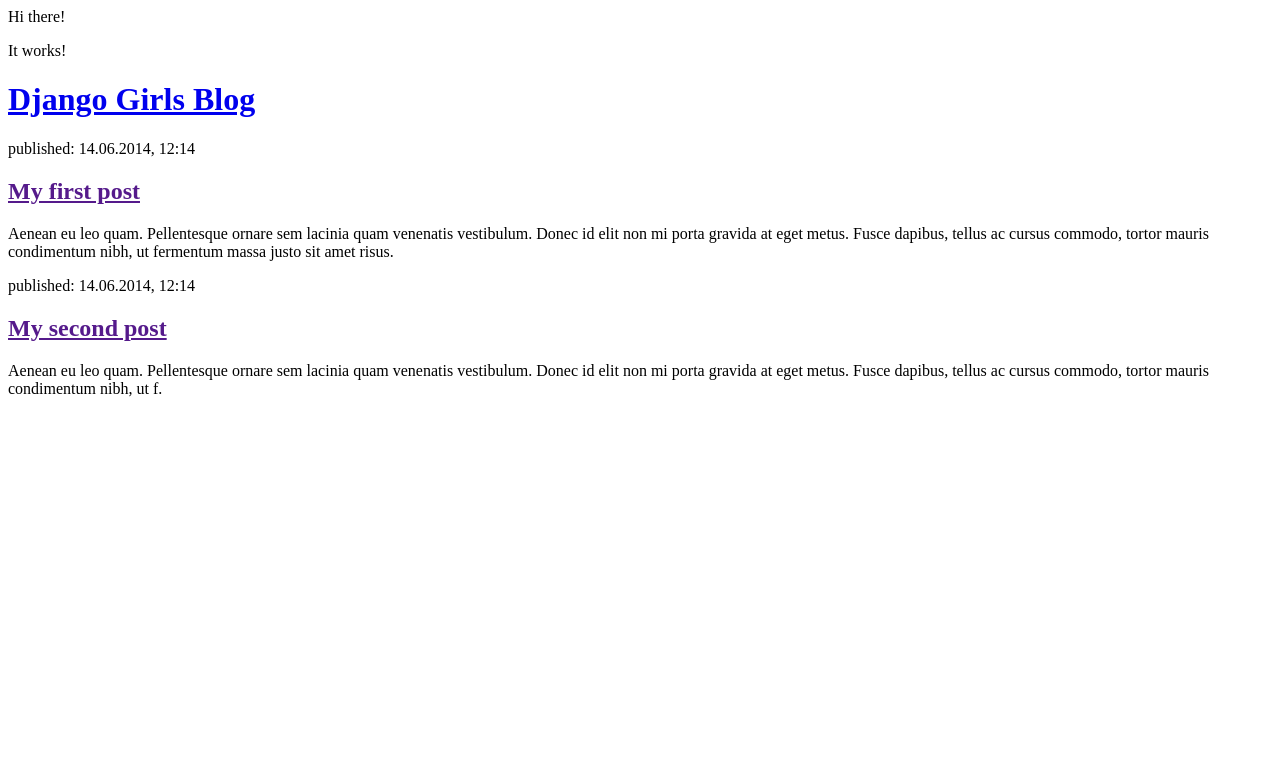
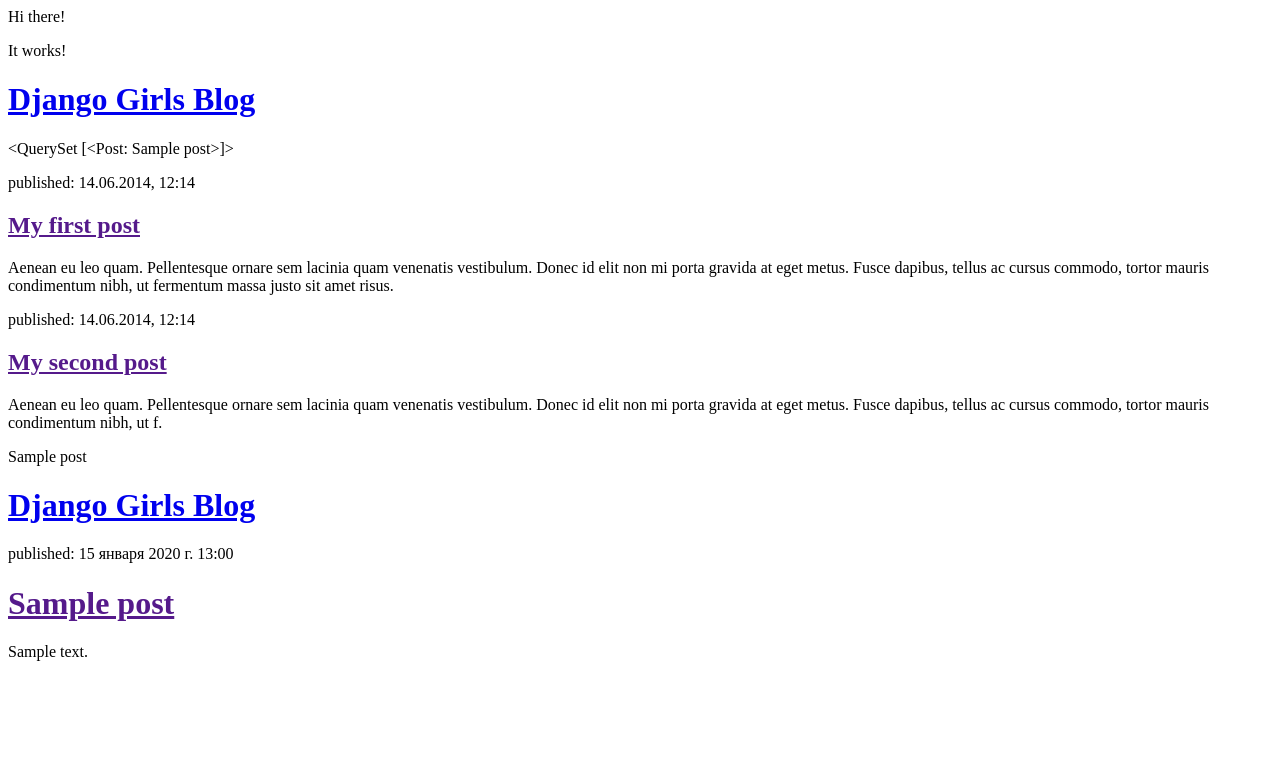
Before and after one commit to Alice1342/piggy, a Django app: template blog/templates/blog/post_list.html in a window 1280 px wide. Shown: the top 783 px of the page. Run offline with Django 4.2, Linux system fonts and the light colour scheme; the template is opened without the code that fills it: values that come from a table or form of the project are taken from there, others are empty; tables that the repository leaves empty hold one stand-in row (values such as "Sample post").

Commit message:
Modified templates to display posts from database.

```diff
--- a/blog/templates/blog/post_list.html
+++ b/blog/templates/blog/post_list.html
@@ -15,9 +15,7 @@
     <body>
         <div>
             <h1><a href="/">Django Girls Blog</a></h1>
-        </div>
-
-        <div>
+            {{ posts }}
             <p>published: 14.06.2014, 12:14</p>
             <h2><a href="">My first post</a></h2>
             <p>Aenean eu leo quam. Pellentesque ornare sem lacinia quam venenatis vestibulum. Donec id elit non mi porta gravida at eget metus. Fusce dapibus, tellus ac cursus commodo, tortor mauris condimentum nibh, ut fermentum massa justo sit amet risus.</p>
@@ -30,3 +28,19 @@
         </div>
     </body>
 </html>
+
+{% for post in posts %}
+    {{ post }}
+{% endfor %}
+
+<div>
+    <h1><a href="/">Django Girls Blog</a></h1>
+</div>
+
+{% for post in posts %}
+    <div>
+        <p>published: {{ post.published_date }}</p>
+        <h1><a href="">{{ post.title }}</a></h1>
+        <p>{{ post.text|linebreaksbr }}</p>
+    </div>
+{% endfor %}
```
Also changed, not shown: blog/views.py (+7 -0 lines).
